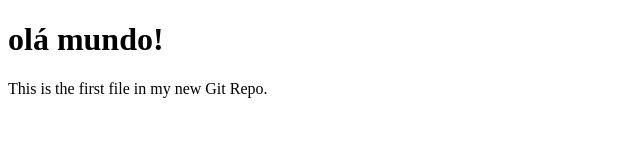
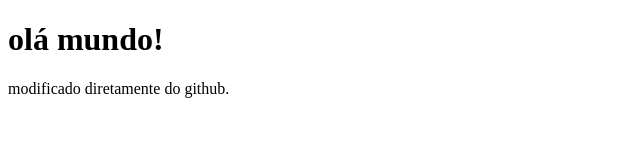
Before and after one commit to euslafelipe/exemplo-git-vscode, a plain HTML site: page index.html in a window 1280 px wide. Shown: the full height of the page, 0-640 px from the left. Drawn offline with Linux system fonts and the light colour scheme.

Commit message:
modificado diretamente do github

```diff
--- a/index.html
+++ b/index.html
@@ -6,7 +6,7 @@
 <body>
 
 <h1>olá mundo!</h1>
-<p>This is the first file in my new Git Repo.</p>
+<p>modificado diretamente do github.</p>
 
 </body>
 <html>
```
